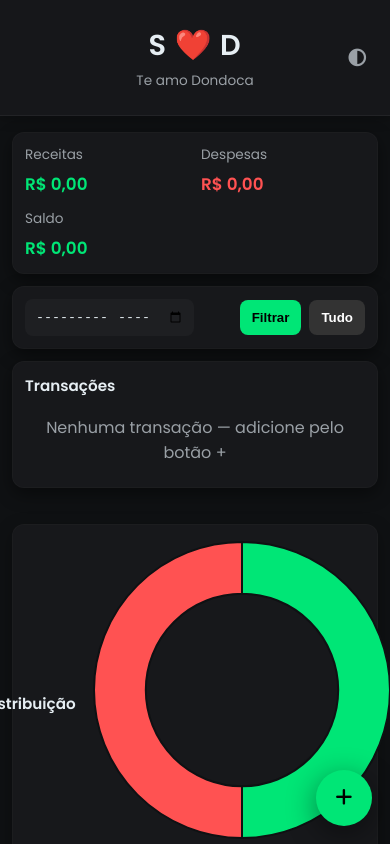
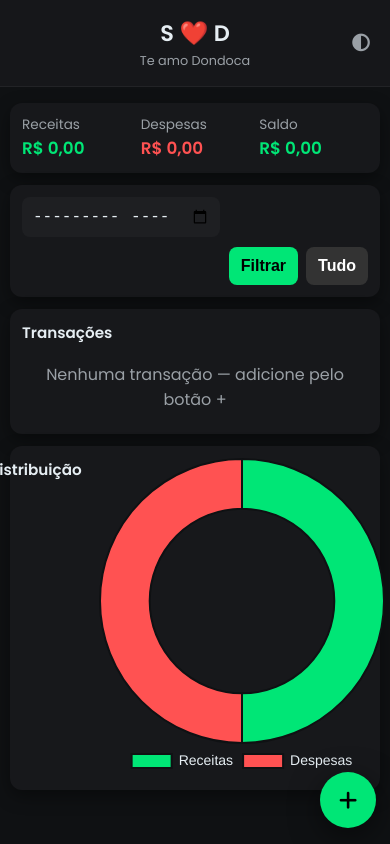
Before and after one commit to TIOSAMBR/Organizador-de-Finan-as, a plain HTML site: page index.html in a window 390 px wide. Drawn offline with nearby package versions, Linux system fonts and the light colour scheme.

Commit message:
Organizador-de-Finan-as
Organizador-de-Finan-as

```diff
--- a/style.css
+++ b/style.css
@@ -25,6 +25,7 @@
 * {
   box-sizing: border-box;
 }
+
 html, body {
   height: 100%;
   margin: 0;
@@ -32,86 +33,66 @@ html, body {
   background: var(--bg);
   color: var(--text);
   -webkit-font-smoothing: antialiased;
-  -moz-osx-font-smoothing: grayscale;
   overflow-x: hidden;
 }
 
-/* ===== CABEÇALHO CENTRALIZADO ===== */
+/* ===== CABEÇALHO ===== */
 .app-header {
   display: flex;
   align-items: center;
-  justify-content: center; /* Centraliza o conteúdo */
-  padding: 24px 16px; /* Aumenta altura */
+  justify-content: center;
+  padding: 16px;
   background: var(--surface);
   border-bottom: 1px solid rgba(255, 255, 255, 0.05);
   position: sticky;
   top: 0;
   z-index: 50;
-  box-shadow: 0 2px 12px rgba(0, 0, 0, 0.3);
 }
 
-/* Centraliza o texto */
 .app-header .title {
   text-align: center;
 }
 
 .app-header .title h1 {
   margin: 0;
-  font-size: 1.8rem; /* levemente maior */
+  font-size: 1.6rem;
   font-weight: 700;
-  letter-spacing: 1px;
+  display: flex;
+  align-items: center;
+  justify-content: center;
+  gap: 6px;
 }
 
 .app-header .title small {
   display: block;
-  font-size: 0.85rem;
+  font-size: 0.8rem;
   color: var(--muted);
-  margin-top: 4px;
+  margin-top: 2px;
 }
 
-/* Botão de tema continua à direita */
 .header-actions {
   position: absolute;
-  right: 16px;
+  right: 12px;
   top: 50%;
   transform: translateY(-50%);
-  display: flex;
-  gap: 8px;
-  align-items: center;
 }
 
 /* ===== ANIMAÇÃO DO CORAÇÃO ===== */
-.app-header .title h1 {
-  display: flex;
-  align-items: center;
-  justify-content: center;
-  gap: 8px;
-}
-
 .app-header .title h1 span.heart {
   display: inline-block;
   color: #ff4b5c;
   animation: pulse 1.6s infinite ease-in-out;
-  transform-origin: center;
+}
+@keyframes pulse {
+  0%, 100% { transform: scale(1); opacity: 1; }
+  50% { transform: scale(1.25); opacity: 0.9; }
 }
 
-/* Animação de batimento */
-@keyframes pulse {
-  0%, 100% {
-    transform: scale(1);
-    opacity: 1;
-  }
-  50% {
-    transform: scale(1.25);
-    opacity: 0.9;
-  }
-}
-
-
+/* ===== CONTAINER ===== */
 .container {
   max-width: 900px;
   margin: 16px auto;
-  padding: 0 12px 80px;
+  padding: 0 16px 100px;
   display: flex;
   flex-direction: column;
   gap: 12px;
@@ -121,49 +102,38 @@ html, body {
   background: var(--card);
   border-radius: var(--radius);
   padding: 12px;
-  box-shadow: 0 6px 18px rgba(0, 0, 0, 0.45);
-  border: 1px solid rgba(255, 255, 255, 0.02);
+  box-shadow: 0 6px 18px rgba(0, 0, 0, 0.4);
 }
 
-.summary-row {
+/* ===== RESUMO E FILTROS ===== */
+.summary-row, .filter-row {
   display: flex;
+  flex-wrap: wrap;
+  gap: 10px;
+  align-items: center;
   justify-content: space-between;
-  gap: 12px;
-  align-items: center;
-  flex-wrap: wrap;
 }
+
 .summary-row > div {
   flex: 1;
-  min-width: 120px;
+  min-width: 100px;
 }
+
 .muted {
   color: var(--muted);
   font-size: 0.85rem;
-  margin: 0 0 6px 0;
+  margin: 0;
 }
 .value {
   font-size: 1.05rem;
   font-weight: 600;
   margin: 0;
 }
-.value.income {
-  color: var(--accent);
-}
-.value.expense {
-  color: var(--danger);
-}
-.value.balance {
-  color: var(--text);
-}
+.value.income { color: var(--accent); }
+.value.expense { color: var(--danger); }
+.value.balance { color: var(--text); }
 
-.filter-row {
-  display: flex;
-  gap: 8px;
-  align-items: center;
-  flex-wrap: wrap;
-}
-.filter-row input[type="month"],
-.filter-row input[type="date"] {
+.filter-row input[type="month"] {
   padding: 10px;
   border-radius: 8px;
   border: none;
@@ -177,6 +147,7 @@ html, body {
   flex-wrap: wrap;
 }
 
+/* ===== BOTÕES ===== */
 button {
   cursor: pointer;
   border: none;
@@ -190,20 +161,34 @@ button.secondary {
   background: #333;
   color: #fff;
 }
-button.icon-btn {
-  padding: 8px;
+
+/* ===== BOTÕES DE AÇÃO (REMOVER) ===== */
+.icon-btn {
+  display: flex;
+  align-items: center;
+  justify-content: center;
+  width: 36px;
+  height: 36px;
   background: transparent;
   color: var(--muted);
-  font-size: 1.1rem;
+  font-size: 1.2rem;
+  border: none;
   border-radius: 8px;
+  cursor: pointer;
+  transition: all 0.2s ease;
+}
+.icon-btn:hover {
+  color: var(--danger);
+  background: rgba(255, 82, 82, 0.1);
+  transform: scale(1.1);
 }
 
+/* ===== LISTA ===== */
 .list-section h2,
 .chart-section h2 {
   margin: 0 0 8px 0;
   font-size: 0.95rem;
 }
-
 .transaction-list {
   list-style: none;
   margin: 0;
@@ -216,16 +201,15 @@ button.icon-btn {
   display: flex;
   justify-content: space-between;
   align-items: center;
-  padding: 8px;
-  background: rgba(0, 0, 0, 0.02);
-  border-radius: 8px;
-  font-size: 0.95rem;
+  padding: 10px 12px;
+  background: rgba(255, 255, 255, 0.04);
+  border-radius: 10px;
+  font-size: 0.9rem;
 }
 .transaction-left {
   display: flex;
   flex-direction: column;
   gap: 4px;
-  min-width: 0;
 }
 .tx-desc {
   font-weight: 600;
@@ -240,15 +224,11 @@ button.icon-btn {
 }
 .tx-amount {
   font-weight: 700;
-  min-width: 110px;
+  min-width: 100px;
   text-align: right;
 }
-.tx-amount.receita {
-  color: var(--accent);
-}
-.tx-amount.despesa {
-  color: var(--danger);
-}
+.tx-amount.receita { color: var(--accent); }
+.tx-amount.despesa { color: var(--danger); }
 
 .list-empty {
   text-align: center;
@@ -256,38 +236,15 @@ button.icon-btn {
   padding: 10px 0;
 }
 
-/* Floating button */
-.floating-btn {
-  position: fixed;
-  right: 18px;
-  bottom: 18px;
-  width: 62px;
-  height: 62px;
-  border-radius: 50%;
-  display: flex;
-  align-items: center;
-  justify-content: center;
-  font-size: 1.4rem;
-  background: var(--accent);
-  color: #000;
-  box-shadow: 0 8px 30px rgba(0, 0, 0, 0.45);
-  border: none;
-  transition: transform 0.15s ease;
-  z-index: 200;
-}
-.floating-btn:hover {
-  transform: translateY(-4px);
-}
-
-/* Modal */
+/* ===== MODAL ===== */
 .modal {
   display: none;
   position: fixed;
   inset: 0;
-  background: rgba(0, 0, 0, 0.6);
+  background: rgba(0, 0, 0, 0.7);
   align-items: center;
   justify-content: center;
-  padding: 16px;
+  padding: 12px;
   z-index: 100;
 }
 .modal[aria-hidden="false"] {
@@ -295,8 +252,12 @@ button.icon-btn {
 }
 .modal-content {
   width: 100%;
-  max-width: 420px;
+  max-width: 380px;
   padding: 16px;
+  background: var(--card);
+  border-radius: var(--radius);
+  overflow-y: auto;
+  max-height: 90vh;
 }
 .form .label {
   display: block;
@@ -317,55 +278,91 @@ button.icon-btn {
   gap: 8px;
   margin-top: 12px;
 }
-.primary {
+
+/* ===== BOTÃO FLUTUANTE (ADICIONAR) ===== */
+.floating-btn {
+  position: fixed;
+  right: 18px;
+  bottom: 18px;
+  width: 64px;
+  height: 64px;
+  border-radius: 50%;
+  display: flex;
+  align-items: center;
+  justify-content: center;
+  font-size: 1.6rem;
   background: var(--accent);
   color: #000;
+  box-shadow: 0 8px 30px rgba(0, 0, 0, 0.5);
+  border: none;
+  z-index: 250;
+  transition: all 0.2s ease;
+}
+.floating-btn:hover {
+  transform: translateY(-4px) scale(1.05);
+  filter: brightness(1.1);
 }
 
-/* Corrigido: gráfico fixo e responsivo */
+/* Corrige sobreposição no iPhone */
+@supports (-webkit-touch-callout: none) {
+  .floating-btn {
+    bottom: 28px;
+  }
+}
+
+/* ===== CHART ===== */
 .chart-section {
-  position: relative;
   width: 100%;
-  max-width: 420px;
-  margin: 24px auto;
   background: var(--card);
   border-radius: var(--radius);
-  padding: 16px;
-  box-shadow: 0 6px 18px rgba(0,0,0,0.3);
+  padding: 12px;
   display: flex;
   justify-content: center;
-  align-items: center;
+}
+#finance-chart {
+  width: 100% !important;
+  max-width: 320px !important;
+  height: auto !important;
+  aspect-ratio: 1 / 1 !important;
 }
 
-#finance-chart {
-  width: 100% !important;
-  max-width: 360px !important;
-  height: auto !important;
-  aspect-ratio: 1 / 1 !important; /* mantém proporção circular */
-}
-
-/* Footer */
+/* ===== FOOTER ===== */
 .app-footer {
   text-align: center;
   padding: 18px 12px;
   color: var(--muted);
   font-size: 0.85rem;
-  margin-top: 18px;
 }
 
-/* Transições */
+/* ===== TRANSIÇÕES ===== */
 .card, .form input, button, .floating-btn {
   transition: all 0.18s ease;
 }
 
-/* Responsividade extra */
-@media (max-width: 500px) {
-  .tx-desc {
-    max-width: 120px;
-  }
+/* ===== RESPONSIVIDADE ===== */
+@media (max-width: 600px) {
+  .container { padding: 0 10px 90px; }
+  .app-header .title h1 { font-size: 1.4rem; }
   .floating-btn {
     width: 56px;
     height: 56px;
-    font-size: 1.2rem;
+    font-size: 1.3rem;
+    right: 14px;
+    bottom: 16px;
+  }
+  .icon-btn {
+    width: 34px;
+    height: 34px;
+    font-size: 1.1rem;
+  }
+  .transaction-list li {
+    padding: 8px 10px;
+  }
+  .tx-desc { max-width: 100px; font-size: 0.85rem; }
+  .tx-amount { font-size: 0.9rem; }
+  input, select, button { font-size: 1rem; }
+  .modal-content {
+    max-width: 90%;
+    padding: 12px;
   }
 }
```
